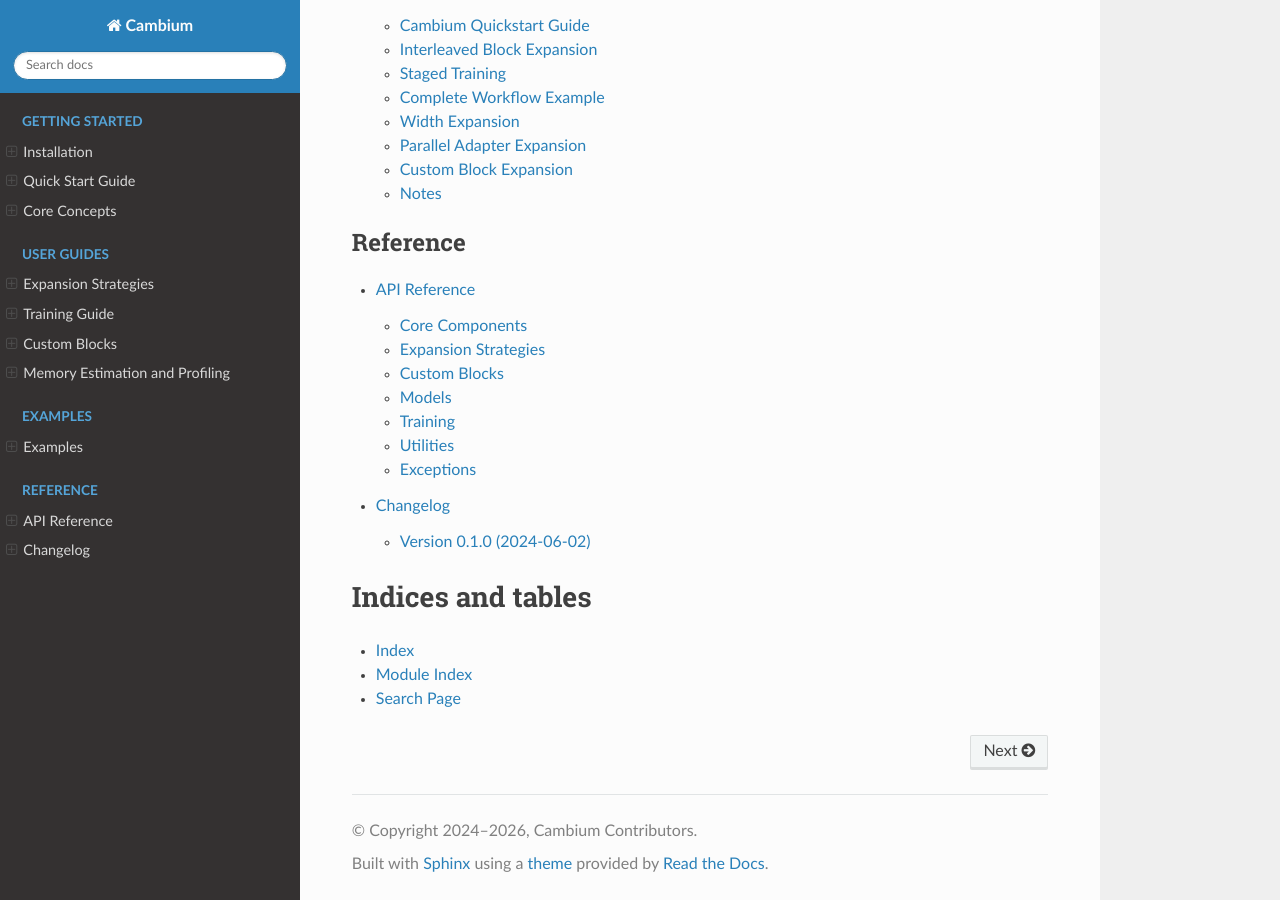
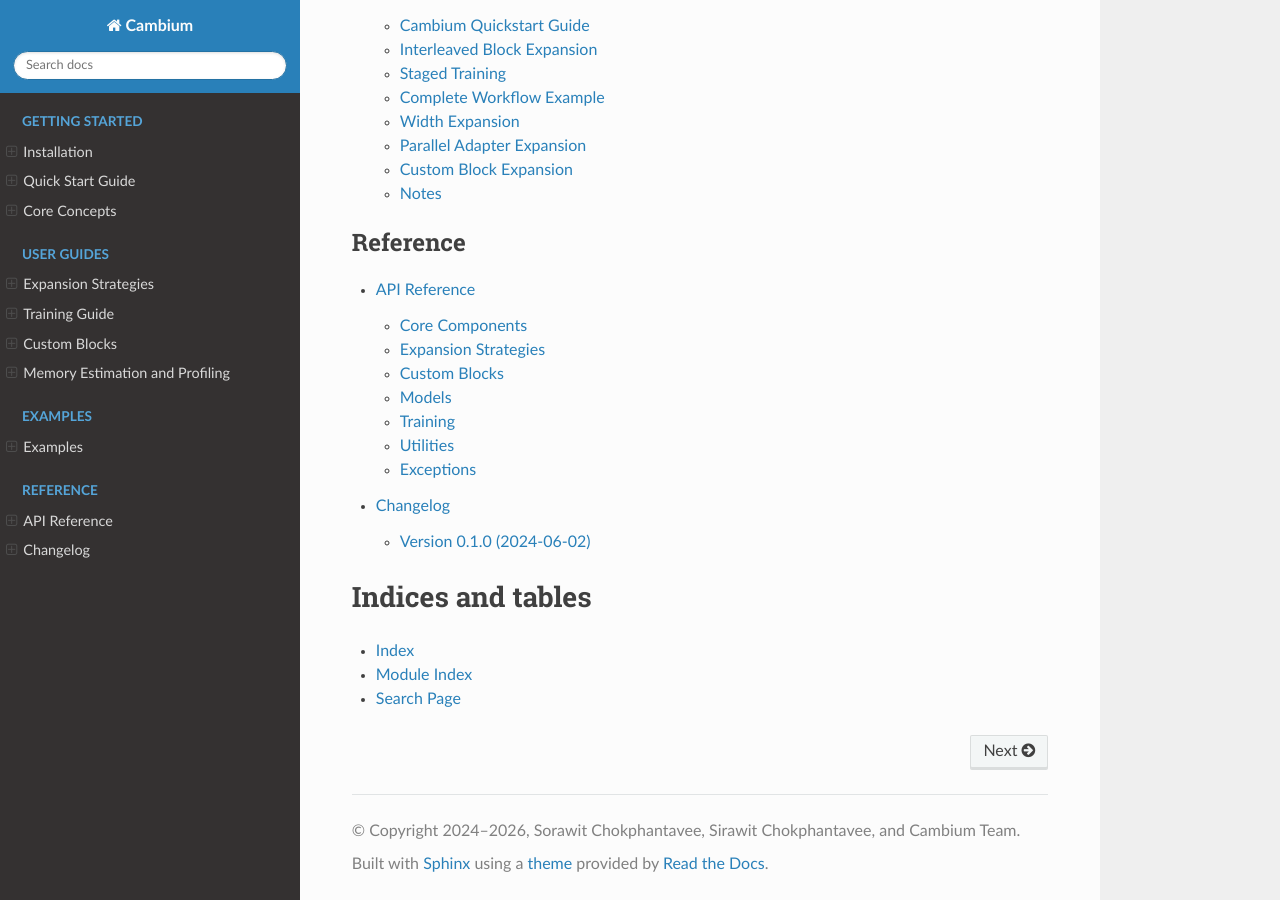
Before and after one commit to SorawitChok/Cambium, a Sphinx documentation site: the page built from docs/index.rst, in a window 1280 px wide and 900 px high, scrolled down 2277 px. Built offline with Sphinx 7.4.7 and the Read the Docs theme 3.1.0, drawn with Linux system fonts in a browser that asks for light colours.

Commit message:
docs: Update copyright to "Sorawit Chokphantavee, Sirawit Chokphantavee, and Cambium Team"

```diff
--- a/docs/conf.py
+++ b/docs/conf.py
@@ -20,8 +20,8 @@
 
 # -- Project information -----------------------------------------------------
 project = "Cambium"
-copyright = "2024–2026, Cambium Contributors"
-author = "Cambium Contributors"
+copyright = "2024–2026, Sorawit Chokphantavee, Sirawit Chokphantavee, and Cambium Team"
+author = "Sorawit Chokphantavee, Sirawit Chokphantavee, and Cambium Team"
 release = "0.1.0"
 version = "0.1.0"
 
--- a/pyproject.toml
+++ b/pyproject.toml
@@ -9,7 +9,7 @@
 readme = "README.md"
 license = {text = "Apache-2.0"}
 authors = [
-    {name = "Cambium Contributors"}
+    {name = "Sorawit Chokphantavee, Sirawit Chokphantavee, and Cambium Team"}
 ]
 classifiers = [
     "Development Status :: 3 - Alpha",
```
Also changed, not shown: README.md (+1 -1 lines), 1 other file.
